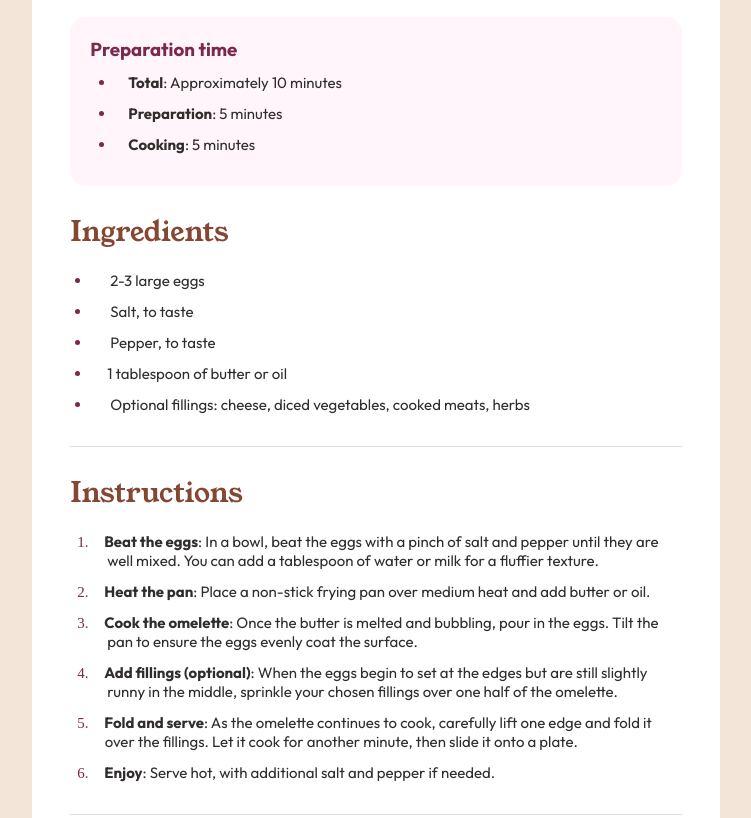
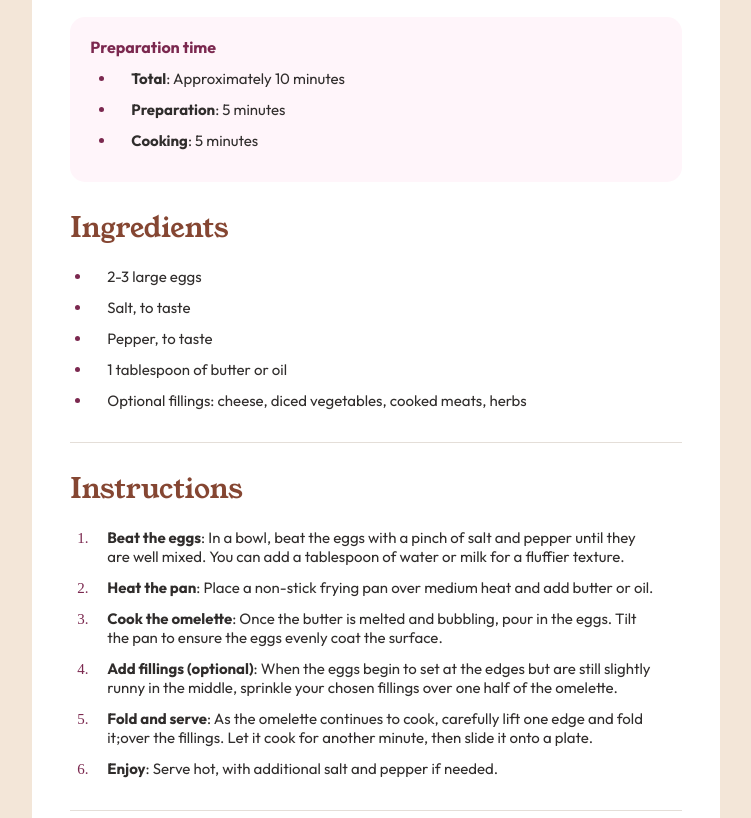
Before and after one commit to daniel-sgomes/recipe-page-main, a plain HTML site: page index.html in a window 1280 px wide. Shown: the part 560-1378 px from the top of the page, without its empty margins (264-1015 px from the left). Drawn offline with Linux system fonts and the light colour scheme.

Commit message:
Add files via upload

```diff
--- a/estilo/style.css
+++ b/estilo/style.css
@@ -14,7 +14,7 @@ body {
     margin: 0 auto;
 }
 
-section {
+main {
     border-radius: 20px;
     width: 55%;
     min-width: 499px;
@@ -47,7 +47,7 @@ h1 {
     color: hsl(24, 5%, 18%);
 }
 
-p {
+.texto {
     font-family: 'Outfit';
     font-size: 15px;
     font-weight: 400;
@@ -62,12 +62,12 @@ p {
     margin: 26px 0;
 }
 
-.preparation h3 {
+.preparation h4 {
     font-family: 'Outfit';
     color: hsl(332, 51%, 32%);
 }
 
-.preparation li {
+.preparation-list li {
     margin: 12px 26px;
     font-family: 'Outfit';
     font-weight: 400;
@@ -75,24 +75,20 @@ p {
     color: hsl(24, 5%, 18%);
 }
 
-b {
-    margin-left: 12px;
-}
-
-.container-ingredients {
+.ingredients {
     border-bottom: solid 1px hsl(30, 18%, 87%);
     margin: 26px 0;
     padding-bottom: 12px;
 }
 
-.container-ingredients h2 {
+.ingredients h2 {
     font-family: 'Young Serif';
     font-weight: 400;
     font-size: 28px;
     color: hsl(14, 45%, 36%);
 }
 
-.container-ingredients ul {
+.ingredients ul {
     margin: 20px 10px;
 }
 
@@ -100,7 +96,7 @@ ul li::marker {
     color: hsl(332, 51%, 32%);
 }
 
-.container-ingredients ul li {
+.ingredients ul li {
     margin: 12px;
     font-family: 'Outfit';
     font-weight: 400;
@@ -108,7 +104,7 @@ ul li::marker {
     color: hsl(24, 5%, 18%);
 }
 
-.container-ingredients ol {
+.ingredients ol {
     margin: 20px 10px;
 }
 
@@ -118,12 +114,17 @@ ol li::marker {
     margin-left: 8px;
 }
 
-.container-ingredients ol li {
+.ingredients ol li {
     margin: 12px;
     font-family: 'Outfit';
     font-size: 15px;
     font-weight: 400;
     color: hsl(24, 5%, 18%);
+}
+
+ol p,
+ul p {
+    margin-left: 15px;
 }
 
 .tabela {
@@ -164,5 +165,6 @@ table {
 }
 
 footer {
+    text-align: center;
     padding: 50px;
 }
--- a/index.html
+++ b/index.html
@@ -5,7 +5,7 @@
   <meta charset="UTF-8">
   <meta name="viewport" content="width=device-width, initial-scale=1.0">
   <!-- displays site properly based on user's device -->
-  <link rel="icon" type="image/png" sizes="32x32" href="./assets/images/favicon-32x32.png">
+  <link rel="icon" type="image/png" sizes="48x48" href="./assets/images/emote.png">
   <title>Frontend Mentor | Recipe page</title>
   <!-- Feel free to remove these styles or customise in your own stylesheet 👍 -->
   <style>
@@ -23,78 +23,90 @@
 </head>
 
 <body>
-  <section class="container">
-    <header class="container-foto">
+  <main class="container">
+    <div class="container-foto">
       <img src="./assets/images/image-omelette.jpeg" alt="">
-    </header>
-    <main class="information">
+    </div>
+
+    <div class="information">
       <h1>Simple Omelette Recipe</h1>
+      <p class="texto">An easy and quick dish, perfect for any meal. This classic omelette combines beaten eggs cooked
+        to perfection, optionally filled with your choice of cheese, vegetables, or meats.</p>
 
-      <p>An easy and quick dish, perfect for any meal. This classic omelette combines beaten eggs cooked
-        to perfection, optionally filled with your choice of cheese, vegetables, or meats.</p>
       <div class="preparation">
-        <h3>Preparation time</h3>
-
-        <ul>
-          <li><b>Total</b>: Approximately 10 minutes</li>
-          <li><b>Preparation</b>: 5 minutes</li>
-          <li><b>Cooking</b>: 5 minutes</li>
-        </ul>
-      </div>
-
-      <div class="container-ingredients">
-        <h2>Ingredients</h2>
-        <ul class="ingredients">
+        <h4>Preparation time</h4>
+        <ul class="preparation-list">
           <li>
-            &emsp; 2-3 large eggs
+            <p><b>Total</b>: Approximately 10 minutes</p>
           </li>
           <li>
-            &emsp; Salt, to taste
+            <p><b>Preparation</b>: 5 minutes</p>
           </li>
           <li>
-            &emsp; Pepper, to taste
-          </li>
-          <li>
-            &emsp;1 tablespoon of butter or oil
-          </li>
-          <li>
-            &emsp; Optional fillings: cheese, diced vegetables, cooked meats, herbs
+            <p><b>Cooking</b>: 5 minutes</p>
           </li>
         </ul>
       </div>
 
-      <div class="container-ingredients">
+      <div class="ingredients">
+        <h2>Ingredients</h2>
+        <ul class="ingredients-list">
+          <li>
+            <p>2-3 large eggs</p>
+          </li>
+          <li>
+            <p>Salt, to taste</p>
+          </li>
+          <li>
+            <p>Pepper, to taste</p>
+          </li>
+          <li>
+            <p>1 tablespoon of butter or oil</p>
+          </li>
+          <li>
+            <p>Optional fillings: cheese, diced vegetables, cooked meats, herbs</p>
+          </li>
+        </ul>
+      </div>
+
+      <div class="ingredients">
         <h2>Instructions</h2>
         <ol>
-          <li><b>Beat the eggs</b>: In a bowl, beat the eggs with a pinch of salt and pepper until they are
-            &emsp;well mixed. You can add a tablespoon of water or milk for a fluffier texture.</spam>
+          <li>
+            <p><b>Beat the eggs</b>: In a bowl, beat the eggs with a pinch of salt and pepper until they are
+              well mixed. You can add a tablespoon of water or milk for a fluffier texture.</spam>
+            </p>
           </li>
 
-          <li><b>Heat the pan</b>: Place a non-stick frying pan over medium heat and add butter or oil.</li>
-
-          <li><b>Cook the omelette</b>: Once the butter is melted and bubbling, pour in the eggs. Tilt the
-            &emsp;pan
-            to ensure the eggs evenly coat the surface.</spam>
+          <li>
+            <p><b>Heat the pan</b>: Place a non-stick frying pan over medium heat and add butter or oil.</p>
+          </li>
+          <li>
+            <p><b>Cook the omelette</b>: Once the butter is melted and bubbling, pour in the eggs. Tilt the
+              pan
+              to ensure the eggs evenly coat the surface.</p>
           </li>
 
-          <li><b>Add fillings (optional)</b>: When the eggs begin to set at the edges but are still slightly
-            &emsp;runny in the middle, sprinkle your chosen fillings over one half of the omelette.
-            </spam>
+          <li>
+            <p><b>Add fillings (optional)</b>: When the eggs begin to set at the edges but are still slightly
+              runny in the middle, sprinkle your chosen fillings over one half of the omelette.</p>
+
           </li>
 
-          <li><b>Fold and serve</b>: As the omelette continues to cook, carefully lift one edge and fold it
-            &nbsp;&nbsp;&nbsp;&nbsp;over the fillings. Let it cook for another minute, then slide it onto a plate.
-            </spam>
+          <li>
+            <p><b>Fold and serve</b>: As the omelette continues to cook, carefully lift one edge and fold it;over the
+              fillings. Let it cook for another minute, then slide it onto a plate.</p>
           </li>
 
-          <li><b>Enjoy</b>: Serve hot, with additional salt and pepper if needed.</li>
+          <li>
+            <p><b>Enjoy</b>: Serve hot, with additional salt and pepper if needed.</p>
+          </li>
         </ol>
       </div>
 
       <div class="tabela">
         <h2>Nutrition</h2>
-
-        <p>The table below shows nutritional values per serving without the additional fillings.</p>
+        <p class="texto">The table below shows nutritional values per serving without the additional fillings.</p>
         <table>
           <tr>
             <td>Calories</td>
@@ -114,12 +126,12 @@
           </tr>
         </table>
       </div>
-    </main>
+    </div>
+  </main>
 
-  </section>
   <footer class="attribution">
     Challenge by <a href="https://www.frontendmentor.io?ref=challenge" target="_blank">Frontend Mentor</a>.
-    Coded by <a href="#">Your Name Here</a>.
+    Coded by <a href="#">Daniel Rodrigues</a>.
   </footer>
 </body>
 
```
Also changed, not shown: assets/images/emote.png (added).
